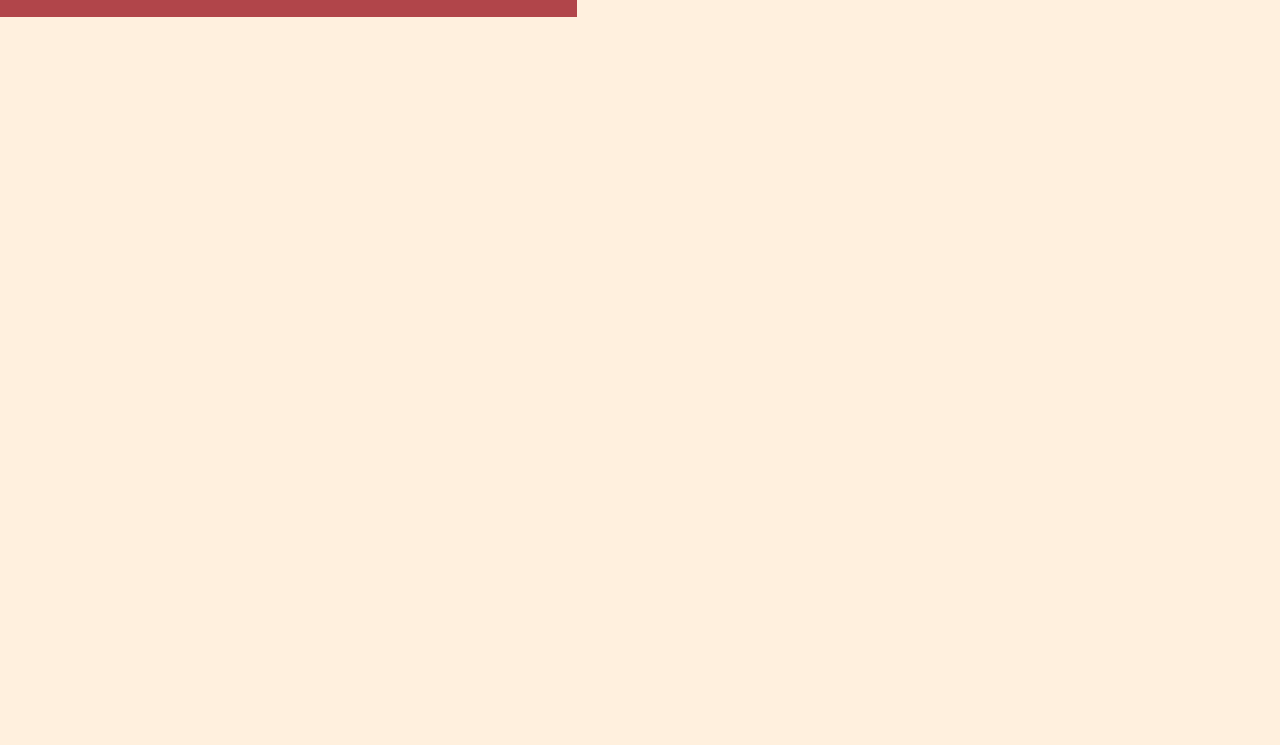
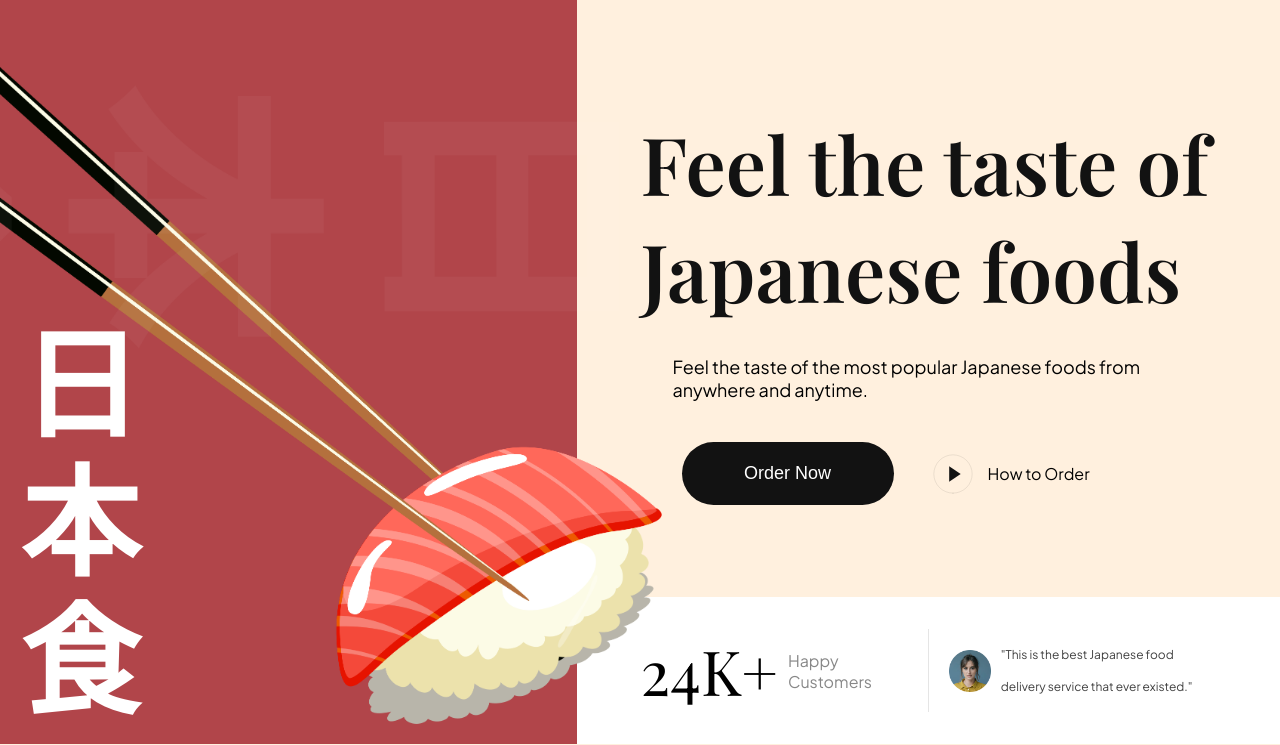
Before and after one commit to dasariprashant0/sushi_Project_html_css_website, a website built with Vite: page index.html in a window 1280 px wide. Shown: the part 55-800 px from the top of the page. Built offline with nearby package versions, Linux system fonts and the light colour scheme.

Commit message:
hero section completed.

```diff
--- /dev/null
+++ b/css/sections/hero.css
@@ -0,0 +1,160 @@
+.hero {
+  display: flex;
+  min-height: calc(100vh - 73px);
+  overflow: hidden;
+}
+
+.hero-image {
+  flex: 1;
+  display: flex;
+  flex-direction: column;
+  position: relative;
+  z-index: 5;
+}
+
+.hero-image img {
+  width: 120%;
+  height: 100%;
+  object-fit: contain;
+}
+
+.hero-image__overlay {
+  position: absolute;
+  inset: 0;
+  width: 100%;
+  background-color: var(--primary-color);
+  z-index: -1;
+}
+
+.hero-image h2 {
+  position: absolute;
+  bottom: 0;
+  padding: 20px;
+  font-family: var(--playfair-display);
+  font-size: 120px;
+  color: #fff;
+  font-weight: 700;
+  line-height: 138px;
+}
+
+.hero-content {
+  flex: 1.22;
+  display: flex;
+  flex-direction: column;
+  justify-content: space-between;
+}
+
+.hero-content-info {
+  padding: 64px;
+  flex: 1;
+  display: flex;
+  flex-direction: column;
+  justify-content: center;
+}
+
+.hero-content-info h1 {
+  font-size: 80px;
+  font-weight: 600;
+  font-family: var(--playfair-display);
+  color: var(--secondary-color);
+}
+
+.hero-content-info p {
+  margin: 32px 0 0 32px;
+  font-family: var(--plus-jakarta-sans);
+  font-size: 18px;
+  font-weight: 400;
+}
+
+.hero-content__buttons {
+  margin: 41px 0 0 41px;
+  display: flex;
+  flex-wrap: wrap;
+  gap: 36px;
+}
+
+.hero-content__order-button {
+  padding: 20px;
+  border-radius: 36px;
+  min-width: 212px;
+  outline: none;
+  border: none;
+  background-color: var(--secondary-color);
+  color: #fff;
+  cursor: pointer;
+  font-weight: 500;
+  font-size: 18px;
+  line-height: 23px;
+}
+
+.hero-content__play-button {
+  border: none;
+  outline: none;
+  background: transparent;
+  display: flex;
+  align-items: center;
+  font-size: 16px;
+  line-height: 19px;
+  color: var(--black-200);
+  font-family: var(--plus-jakarta-sans);
+  cursor: pointer;
+}
+
+.hero-content__play-button img {
+  margin-right: 12px;
+  width: 46px;
+  height: 46px;
+  object-fit: contain;
+}
+
+.hero-content__testimonial {
+  padding: 32px 64px;
+  display: flex;
+  flex-wrap: wrap;
+  gap: 20px;
+  background: var(--color-white)
+}
+
+.hero-content__customer {
+  flex: 1;
+  gap: 10px;
+}
+
+.hero-content__customer h4 {
+  font-size: 62px;
+  font-weight: 400;
+  font-family: var(--playfair-display)
+}
+
+.hero-content__customer p {
+  font-size: 16px;
+  font-weight: 400;
+  font-family: var(--plus-jakarta-sans);
+  color: var(--secondary-color);
+  opacity: 0.5;
+}
+
+.hero-content__review {
+  flex: 1;
+  display: flex;
+  align-items: center;
+  gap: 10px;
+  padding-left: 20px;
+  border-left: 1px solid rgba(2, 2, 2, 0.1);
+  min-width: 200px;
+}
+
+.hero-content__review img {
+  width: 42px;
+  height: 42px;
+  object-fit: contain;
+}
+
+.hero-content__review p {
+  font-size: 12px;
+  font-weight: 400;
+  line-height: 32px;
+  font-family: var(--plus-jakarta-sans);
+  color: var(--secondary-color);
+  opacity: 0.8;
+}
--- a/css/style.css
+++ b/css/style.css
@@ -3,7 +3,7 @@
 
 /* other css file imports */
 @import url("sections/header.css");
-/* @import url("sections/hero.css"); */
+@import url("sections/hero.css");
 /* @import url("sections/about.css"); */
 /* @import url("sections/popular.css"); */
 /* @import url("sections/trending.css"); */
@@ -46,3 +46,9 @@
   text-decoration: none;
   color: inherit;
 }
+
+.flex-center {
+  display: flex;
+  justify-content: center;
+  align-items: center;
+}
--- a/index.html
+++ b/index.html
@@ -1,14 +1,15 @@
-<!doctype html>
+<!DOCTYPE html>
 <html lang="en">
   <head>
     <meta charset="UTF-8" />
     <link rel="icon" type="image/png" href="/public/sushi.png" />
     <meta name="viewport" content="width=device-width, initial-scale=1.0" />
-    <link rel="stylesheet" href="css/style.css">
+    <link rel="stylesheet" href="css/style.css" />
     <title>Sushiman App</title>
   </head>
   <body>
     <div id="app">
+      <!-- Header -->
       <header>
         <nav class="header__nav">
           <div class="header__logo">
@@ -34,13 +35,62 @@
             </li>
           </ul>
 
+          <!-- Display Menu icon on small devices -->
           <ul class="header__menu-mobile">
             <li>
-              <img src="assets/menu.svg" alt="menu">
+              <img src="assets/menu.svg" alt="menu" />
             </li>
           </ul>
         </nav>
       </header>
+      <!-- End of Header -->
+
+      <!-- Hero -->
+      <section class="hero">
+        <div class="hero-image">
+          <img src="assets/sushi-1.png" alt="sushi hero image" />
+          <h2>
+            日 <br />
+            本 <br />
+            食
+          </h2>
+
+          <div class="hero-image__overlay"></div>
+        </div>
+        <div class="hero-content">
+          <div class="hero-content-info">
+            <h1>Feel the taste of Japanese foods</h1>
+            <p>
+              Feel the taste of the most popular Japanese foods from anywhere
+              and anytime.
+            </p>
+
+            <div class="hero-content__buttons">
+              <button class="hero-content__order-button">Order Now</button>
+              <button class="hero-content__play-button">
+                <img src="assets/play-circle.svg" alt="play-circle image" />
+                How to Order
+              </button>
+            </div>
+          </div>
+
+          <div class="hero-content__testimonial">
+            <div class="hero-content__customer flex-center">
+              <h4>24<span>K+</span></h4>
+              <p>Happy Customers</p>
+            </div>
+
+            <div class="hero-content__review">
+              <img src="assets/user.png" alt="user reviewer image" />
+              <p>
+                "This is the best Japanese food delivery service that ever
+                existed."
+              </p>
+            </div>
+          </div>
+        </div>
+      </section>
+      <!-- End of Hero -->
     </div>
     <script type="module" src="/main.js"></script>
   </body>
```
